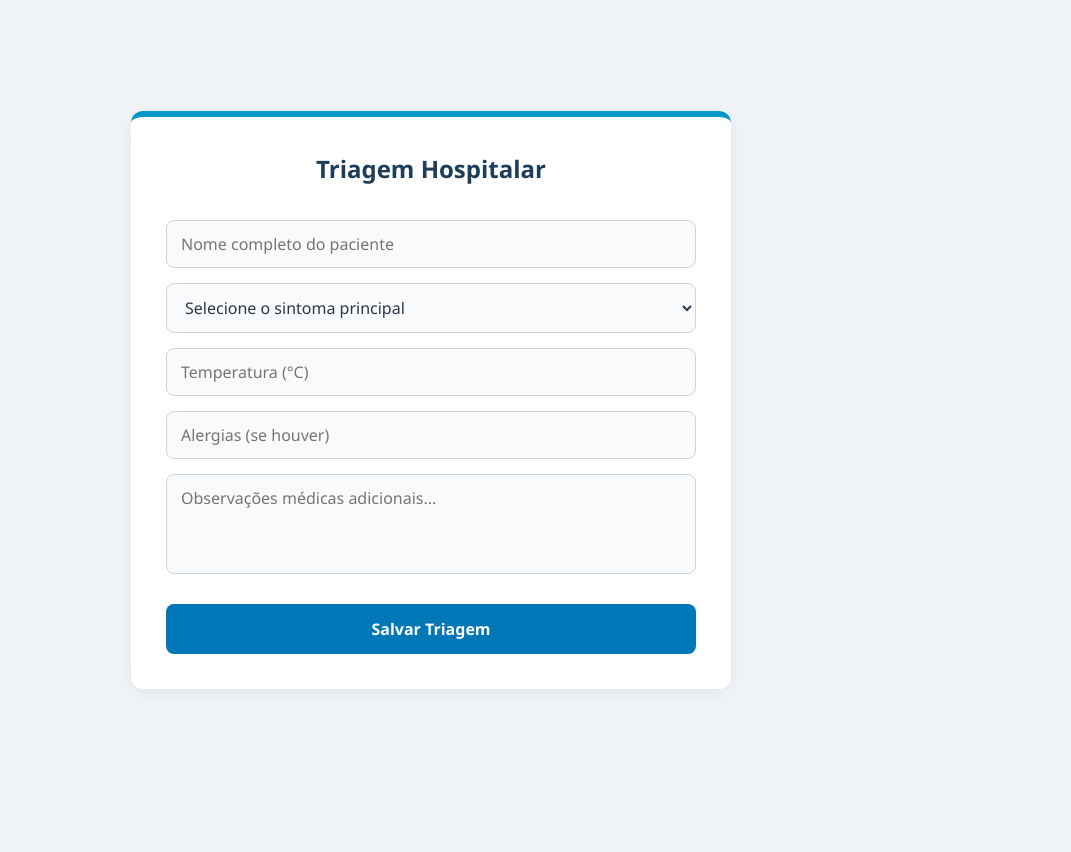
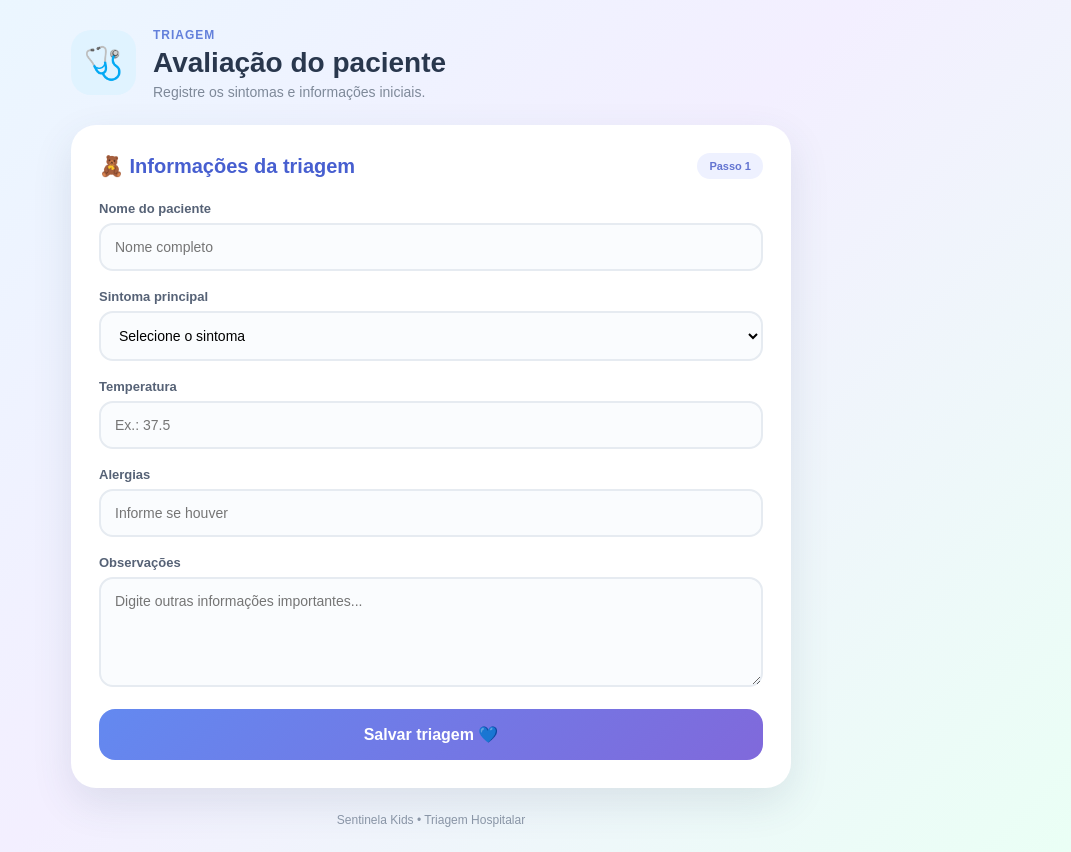
Before and after one commit to raeldograu/projeto-sentinela2, a website: page frontend/triagem.html in a window 1280 px wide. Shown: the whole page, without its empty margins (209-1280 px from the left). Before the commit the page ends 800 px from the top, so only its background shows below. Drawn offline with Linux system fonts and the light colour scheme.

Commit message:
Update triagem.html

```diff
--- a/frontend/triagem.html
+++ b/frontend/triagem.html
@@ -10,37 +10,323 @@
         content="width=device-width, initial-scale=1.0"
     >
 
-    <title>
-        Triagem Hospitalar
-    </title>
+    <title>Triagem - Sentinela Kids</title>
 
-    <link
-        rel="stylesheet"
-        href="css/triagem.css"
-    >
+    <style>* {
+    box-sizing: border-box;
+    margin: 0;
+    padding: 0;
+}
 
+body {
+    min-height: 100vh;
+
+    font-family: Arial, Helvetica, sans-serif;
+
+    background:
+        linear-gradient(
+            135deg,
+            #e9f8ff,
+            #f3efff,
+            #eafff5
+        );
+
+    color: #29374d;
+
+    padding: 25px;
+}
+
+.container {
+    max-width: 720px;
+
+    margin: auto;
+}
+
+.header {
+    display: flex;
+
+    align-items: center;
+
+    gap: 17px;
+
+    margin-bottom: 25px;
+}
+
+.header-icon {
+    width: 65px;
+    height: 65px;
+
+    border-radius: 20px;
+
+    background: #e0f3ff;
+
+    display: flex;
+    align-items: center;
+    justify-content: center;
+
+    font-size: 32px;
+}
+
+.header span {
+    color: #6380db;
+
+    font-size: 12px;
+
+    font-weight: bold;
+
+    letter-spacing: 1px;
+}
+
+.header h1 {
+    margin-top: 4px;
+
+    font-size: 28px;
+}
+
+.header p {
+    color: #7e8999;
+
+    margin-top: 5px;
+
+    font-size: 14px;
+}
+
+.card {
+    background: white;
+
+    border-radius: 25px;
+
+    padding: 28px;
+
+    box-shadow:
+        0 15px 40px rgba(57, 79, 110, 0.12);
+}
+
+.card-title {
+    display: flex;
+
+    justify-content: space-between;
+
+    align-items: center;
+
+    margin-bottom: 22px;
+}
+
+.card-title h2 {
+    color: #475fd0;
+
+    font-size: 20px;
+}
+
+.card-title span {
+    background: #eef1ff;
+
+    color: #6374d1;
+
+    padding: 7px 12px;
+
+    border-radius: 20px;
+
+    font-size: 11px;
+
+    font-weight: bold;
+}
+
+.field {
+    margin-bottom: 18px;
+}
+
+label {
+    display: block;
+
+    margin-bottom: 7px;
+
+    font-size: 13px;
+
+    font-weight: bold;
+
+    color: #566276;
+}
+
+input,
+select,
+textarea {
+    width: 100%;
+
+    padding: 14px;
+
+    border-radius: 14px;
+
+    border: 2px solid #e6ebf1;
+
+    background: #fafcfe;
+
+    outline: none;
+
+    font-family: inherit;
+
+    font-size: 14px;
+}
+
+textarea {
+    min-height: 110px;
+
+    resize: vertical;
+}
+
+input:focus,
+select:focus,
+textarea:focus {
+    border-color: #7792ed;
+
+    background: white;
+}
+
+.save-button {
+    width: 100%;
+
+    border: none;
+
+    border-radius: 16px;
+
+    padding: 16px;
+
+    background:
+        linear-gradient(
+            135deg,
+            #6389f0,
+            #8069db
+        );
+
+    color: white;
+
+    font-size: 16px;
+
+    font-weight: bold;
+
+    cursor: pointer;
+}
+
+.resultado {
+    display: none;
+
+    padding: 15px;
+
+    margin-bottom: 18px;
+
+    border-radius: 15px;
+
+    text-align: center;
+}
+
+.resultado.verde {
+    display: block;
+
+    background: #e4f9ed;
+
+    color: #258253;
+}
+
+.resultado.amarelo {
+    display: block;
+
+    background: #fff6d8;
+
+    color: #9a7410;
+}
+
+.resultado.vermelho {
+    display: block;
+
+    background: #ffe5e5;
+
+    color: #c63c3c;
+}
+
+footer {
+    text-align: center;
+
+    margin-top: 25px;
+
+    font-size: 12px;
+
+    color: #8995a6;
+}
+
+@media(max-width:600px) {
+
+    body {
+        padding: 15px;
+    }
+
+    .card {
+        padding: 20px;
+    }
+
+    .header h1 {
+        font-size: 22px;
+    }
+
+}</style>
 </head>
-
 
 <body>
 
-    <div class="container">
+    <main class="container">
 
-        <h2>
-            Triagem Hospitalar
-        </h2>
+        <header class="header">
 
+            <div class="header-icon">
+                🩺
+            </div>
+
+            <div>
+
+                <span>TRIAGEM</span>
+
+                <h1>
+                    Avaliação do paciente
+                </h1>
+
+                <p>
+                    Registre os sintomas e informações iniciais.
+                </p>
+
+            </div>
+
+        </header>
+
+        <section class="card">
+
+            <div class="card-title">
+                <h2>🧸 Informações da triagem</h2>
+                <span>Passo 1</span>
+            </div>
+
+            <div class="field">
+
+                <label for="nome">
+                    Nome do paciente
+                </label>
 
                 <input
                     id="nome"
-            placeholder="Nome completo do paciente"
+                    type="text"
+                    placeholder="Nome completo"
                 >
 
+            </div>
+
+            <div class="field">
+
+                <label for="sintoma">
+                    Sintoma principal
+                </label>
 
                 <select id="sintoma">
 
                     <option value="">
-                Selecione o sintoma principal
+                        Selecione o sintoma
                     </option>
 
                     <option value="dor_leve">
@@ -168,7 +454,7 @@
                     </option>
 
                     <option value="infarto">
-                Dor no peito / Suspeita de Infarto
+                        Suspeita de infarto
                     </option>
 
                     <option value="avc">
@@ -189,36 +475,69 @@
 
                 </select>
 
+            </div>
+
+            <div class="field">
+
+                <label for="temp">
+                    Temperatura
+                </label>
 
                 <input
+                    id="temp"
                     type="number"
-            id="temp"
-            placeholder="Temperatura (°C)"
                     step="0.1"
+                    placeholder="Ex.: 37.5"
                 >
 
+            </div>
+
+            <div class="field">
+
+                <label for="alergias">
+                    Alergias
+                </label>
 
                 <input
                     id="alergias"
-            placeholder="Alergias (se houver)"
+                    type="text"
+                    placeholder="Informe se houver"
                 >
 
+            </div>
+
+            <div class="field">
+
+                <label for="observacao">
+                    Observações
+                </label>
 
                 <textarea
                     id="observacao"
-            placeholder="Observações médicas adicionais..."
+                    placeholder="Digite outras informações importantes..."
                 ></textarea>
-
-
-        <div id="resultado"></div>
-
-
-        <button onclick="salvar()">
-            Salvar Triagem
-        </button>
 
             </div>
 
+            <div
+                id="resultado"
+                class="resultado"
+            ></div>
+
+            <button
+                onclick="salvar()"
+                class="save-button"
+            >
+                Salvar triagem 💙
+            </button>
+
+        </section>
+
+        <footer>
+            Sentinela Kids • Triagem Hospitalar
+        </footer>
+
+    </main>
 
     <script>
 
@@ -228,42 +547,24 @@
         ) {
 
             const vermelhos = [
-
                 "infarto",
-
                 "avc",
-
                 "convulsão",
-
                 "hemorragia",
-
                 "falta_ar_grave"
-
             ];
 
-
             const amarelos = [
-
                 "febre",
-
                 "vomito",
-
                 "diarreia",
-
                 "falta_ar",
-
                 "tontura",
-
                 "dor_peito",
-
                 "pressao_alta",
-
                 "pressao_baixa",
-
                 "palpitacao"
-
             ];
-
 
             if (
                 vermelhos.includes(sintoma)
@@ -272,7 +573,6 @@
                 return "vermelho";
 
             }
-
 
             if (
                 !isNaN(temperatura) &&
@@ -283,7 +583,6 @@
 
             }
 
-
             if (
                 amarelos.includes(sintoma)
             ) {
@@ -291,7 +590,6 @@
                 return "amarelo";
 
             }
-
 
             if (
                 !isNaN(temperatura) &&
@@ -301,7 +599,6 @@
                 return "amarelo";
 
             }
-
 
             return "verde";
 
@@ -316,20 +613,20 @@
                     .value
                     .trim();
 
-
             const sintoma =
                 document
                     .getElementById("sintoma")
                     .value;
 
+            const temperaturaInput =
+                document
+                    .getElementById("temp")
+                    .value;
 
             const temperatura =
-            Number(
-                document
-                    .getElementById("temp")
-                    .value
-            );
-
+                temperaturaInput === ""
+                    ? null
+                    : Number(temperaturaInput);
 
             const alergias =
                 document
@@ -337,13 +634,11 @@
                     .value
                     .trim();
 
-
             const observacao =
                 document
                     .getElementById("observacao")
                     .value
                     .trim();
-
 
             if (!nome) {
 
@@ -355,7 +650,6 @@
 
             }
 
-
             if (!sintoma) {
 
                 alert(
@@ -366,59 +660,52 @@
 
             }
 
-
             const risco =
                 classificarRisco(
                     sintoma,
                     temperatura
                 );
 
+            const resultado =
+                document.getElementById(
+                    "resultado"
+                );
+
+            resultado.className =
+                "resultado " + risco;
+
+            resultado.innerHTML = `
+                <strong>Classificação:</strong>
+                ${risco.toUpperCase()}
+            `;
 
             try {
 
                 const response =
-                await fetch(
-                    "/triagem",
-                    {
+                    await fetch("/triagem", {
 
                         method: "POST",
 
                         headers: {
-
                             "Content-Type":
                                 "application/json"
-
                         },
 
                         body: JSON.stringify({
 
-                            nome:
                             nome,
-
-                            sintoma:
                             sintoma,
-
-                            temperatura:
                             temperatura,
-
-                            alergias:
                             alergias,
-
-                            observacao:
                             observacao,
-
-                            risco:
                             risco
 
                         })
 
-                    }
-                );
-
+                    });
 
                 const data =
                     await response.json();
-
 
                 if (!response.ok) {
 
@@ -429,60 +716,33 @@
 
                 }
 
-
-            const resultado =
-                document
-                    .getElementById(
-                        "resultado"
-                    );
-
-
-            resultado.className =
-                risco;
-
-
-            resultado.innerHTML =
-                "Classificação de Risco: " +
-                risco.toUpperCase();
-
-
                 alert(
                     "✓ Triagem salva com sucesso!"
                 );
-
 
                 document
                     .getElementById("nome")
                     .value = "";
 
-
                 document
                     .getElementById("sintoma")
                     .value = "";
-
 
                 document
                     .getElementById("temp")
                     .value = "";
 
-
                 document
                     .getElementById("alergias")
                     .value = "";
-
 
                 document
                     .getElementById("observacao")
                     .value = "";
 
-
             } catch (error) {
 
-            console.error(
-                "Erro ao salvar:",
-                error
-            );
-
+                console.error(error);
 
                 alert(
                     "Erro ao conectar com o servidor.\n\n" +
```
Lines whose indentation alone changed are shown as unchanged.
